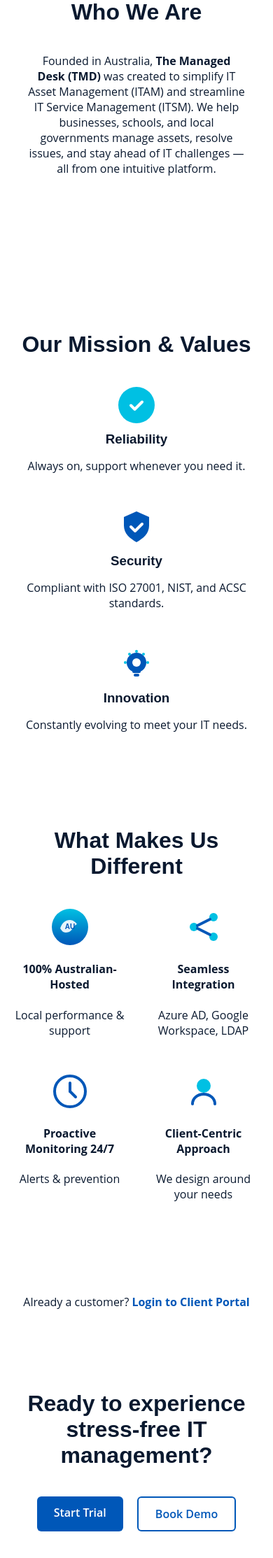
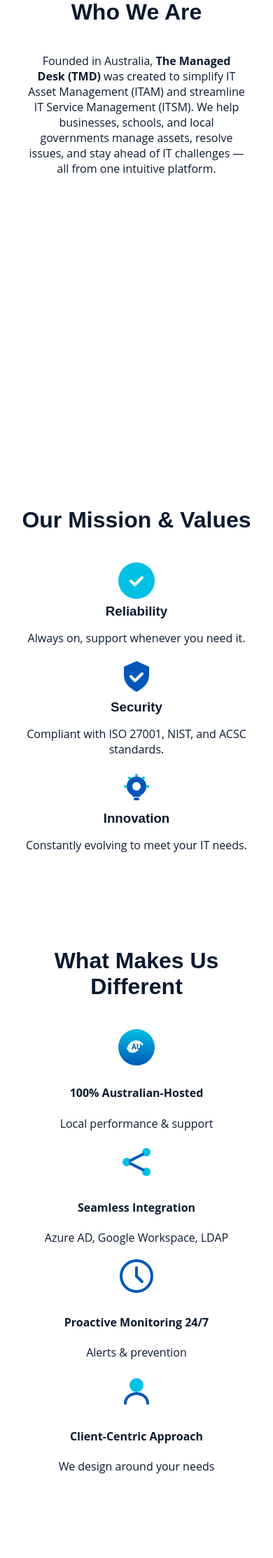
Before and after one commit to Lydia910/Tmd, a PHP site: page /about.html in a window 390 px wide. Shown: the part 1345-3572 px from the top of the page at 70% size. Run offline with PHP 8.4, Linux system fonts and the light colour scheme.

Commit message:
Update style.css

```diff
--- a/style.css
+++ b/style.css
@@ -873,26 +873,9 @@
 }
 
 
-/* =========================
-   ABOUT PAGE — scoped styles
-   ========================= */
-
-/* 0) Safety reset: neutralize any old floats on about images */
-#hero .about-icon,
-#who-we-are .about-icon {
-  float: none !important;
-  width: auto;
-  margin: 0;
-}
-
-/* ---------------------------------
-   1) HERO (text left, image right)
-   Applies only when .about-icon exists,
-   so other pages' #hero won't be affected.
----------------------------------- */
-#hero { overflow: hidden; } /* prevent oversized SVG overflow */
-
-#hero .hero-inner:has(.about-icon) {
+/* ===== About page: text left + image right ===== */
+#about-page .hero-inner,
+#about-page .who-layout {
   display: flex;
   align-items: center;
   justify-content: space-between;
@@ -902,122 +885,36 @@
   padding: 40px 20px;
 }
 
-#hero .hero-inner .hero-text {
-  flex: 1 1 55%;
+#about-page .hero-text,
+#about-page .who-text {
+  flex: 1 1 520px;
   min-width: 280px;
 }
 
-#hero .hero-inner .about-icon {
-  flex: 1 1 45%;
-  max-width: 520px;      /* increase to 560–600px if you want a larger image */
+#about-page .about-icon {
+  flex: 1 1 480px;
+  min-width: 320px;
   text-align: right;
 }
 
-#hero .hero-inner .about-icon img {
+#about-page .about-icon img {
   width: 100%;
+  max-width: 520px;
   height: auto;
-  display: block;
 }
 
-/* ---------------------------------
-   2) WHO WE ARE (text left, image right)
----------------------------------- */
-#who-we-are { overflow: hidden; }
-
-#who-we-are .who-layout {
-  display: flex;
-  align-items: center;
-  justify-content: space-between;
-  gap: 40px;
-  max-width: 1200px;
-  margin: 0 auto;
-  padding: 40px 20px;
-}
-
-#who-we-are .who-text {
-  flex: 1 1 55%;
-  min-width: 280px;
-}
-
-#who-we-are .about-icon {
-  flex: 1 1 45%;
-  max-width: 520px;
-  text-align: right;
-}
-
-#who-we-are .about-icon img {
-  width: 100%;
-  height: auto;
-  display: block;
-}
-
-/* ---------------------------------
-   3) OUR MISSION & VALUES (3 columns)
----------------------------------- */
-#about-page .values-grid {
-  display: grid;
-  grid-template-columns: repeat(3, minmax(0, 1fr));
-  gap: 32px;
-  align-items: start;
-  text-align: center;
-}
-
-#about-page .value-icon {
-  display: flex;
-  justify-content: center;
-  align-items: center;
-  margin-bottom: 10px;
-}
-
-#about-page .value-icon img {
-  width: 56px;
-  height: 56px;
-  display: block;
-}
-
-/* ---------------------------------
-   4) WHAT MAKES US DIFFERENT (4 columns)
----------------------------------- */
-#about-page .diff-grid {
-  display: grid;
-  grid-template-columns: repeat(4, minmax(0, 1fr));
-  gap: 32px;
-  align-items: start;
-  text-align: center;
-}
-
-#about-page .diff-icon {
-  display: flex;
-  justify-content: center;
-  align-items: center;
-  margin-bottom: 10px;
-}
-
-#about-page .diff-icon img {
-  width: 56px;
-  height: 56px;
-  display: block;
-}
-
-/* ---------------------------------
-   5) RESPONSIVE (stack + smaller images)
----------------------------------- */
 @media (max-width: 991px) {
-  #hero .hero-inner:has(.about-icon),
-  #who-we-are .who-layout {
+  #about-page .hero-inner,
+  #about-page .who-layout {
     flex-direction: column;
     text-align: center;
     gap: 24px;
   }
-
-  #hero .hero-inner .about-icon,
-  #who-we-are .about-icon {
+  #about-page .about-icon {
     text-align: center;
-    max-width: 360px; /* reduce hero & who-we-are image size on mobile */
+    min-width: 0;
+  }
+  #about-page .about-icon img {
+    max-width: 360px;
   }
 }
-
-@media (max-width: 900px) {
-  #about-page .values-grid { grid-template-columns: 1fr; }
-  #about-page .diff-grid    { grid-template-columns: 1fr 1fr; }
-}
```
